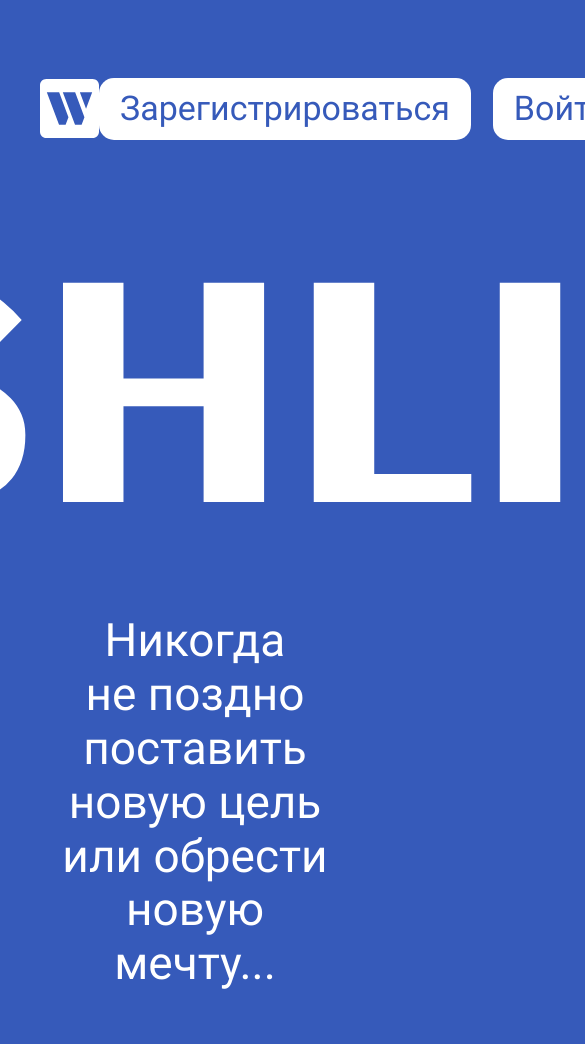
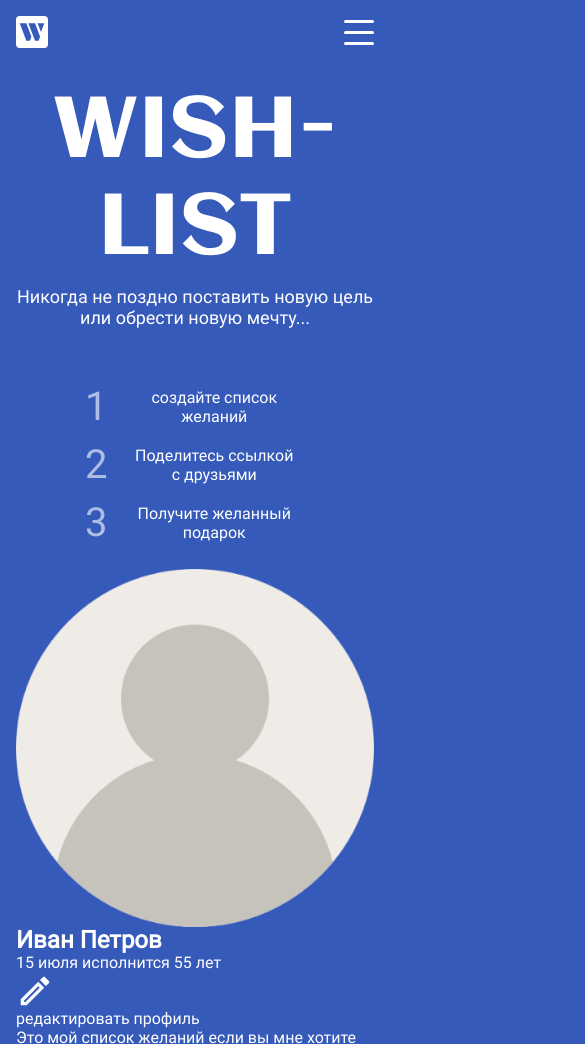
Before and after one commit to Bisquitman/wishlist, a plain HTML site: page index.html in a window 390 px wide. Shown: the top 1044 px of the page, 585 px wide, since content can reach past the window. Drawn offline with Linux system fonts and the light colour scheme.

Commit message:
adaptive main section

```diff
--- a/css/burger.css
+++ b/css/burger.css
@@ -2,4 +2,53 @@
   display: none;
 }
 
-.burger__line {}
+/* Adaptive */
+@media (max-width: 768px) {
+  .burger {
+    display: block;
+    position: relative;
+    width: 50px;
+    height: 40px;
+  }
+
+  .burger__line,
+  .burger::before,
+  .burger::after {
+    content: '';
+    position: absolute;
+    right: 0;
+    height: 4px;
+    background-color: #fff;
+    width: 100%;
+    border-radius: 10px;
+    transition: all 0.3s ease-in-out;
+  }
+
+  .burger::before {
+    top: 0;
+  }
+
+  .burger::after {
+    bottom: 0;
+  }
+
+  .burger__line {
+    top: calc(50% - 2px);
+  }
+}
+
+@media (max-width: 480px) {
+  .burger {
+    width: 30px;
+    height: 25px;
+  }
+  .burger__line,
+  .burger::before,
+  .burger::after {
+    height: 3px;
+  }
+
+  .burger__line {
+    top: calc(50% - 1.5px);
+  }
+}
--- a/css/header.css
+++ b/css/header.css
@@ -8,8 +8,25 @@
   justify-content: space-between;
 }
 
-.header__logo {}
+.header__nav {
+}
 
-.header__nav {}
+.header__burger {
+}
 
-.header__burger {}
+/* Adaptive */
+@media (max-width: 1024px) {
+  .header {
+    padding: 38px 0;
+  }
+}
+
+@media (max-width: 480px) {
+  .header {
+    padding: 16px 0;
+  }
+
+  .header__logo {
+    width: 32px;
+  }
+}
--- a/css/hero.css
+++ b/css/hero.css
@@ -15,6 +15,7 @@
   font-weight: 400;
   font-size: 312px;
   line-height: 113.461538%; /* 354/312 */
+  text-align: center;
   text-transform: uppercase;
   margin-bottom: 24px;
 }
@@ -33,3 +34,43 @@
 
 .hero__steps {
 }
+
+/* Adaptive */
+@media (max-width: 1700px) {
+  .hero__title {
+    font-size: 150px;
+  }
+}
+
+@media (max-width: 1024px) {
+  .hero__description {
+    font-size: 36px;
+    max-width: 770px;
+    margin-bottom: 32px;
+  }
+}
+
+@media (max-width: 768px) {
+  .hero__title {
+    font-size: 118px;
+  }
+
+  .hero__description {
+    font-size: 26px;
+    max-width: 590px;
+    margin-bottom: 100px;
+  }
+}
+
+@media (max-width: 480px) {
+  .hero__title {
+    font-size: 86px;
+    margin-bottom: 8px;
+  }
+
+  .hero__description {
+    font-size: 18px;
+    max-width: 100%;
+    margin-bottom: 54px;
+  }
+}
--- a/css/nav.css
+++ b/css/nav.css
@@ -10,3 +10,10 @@
 .nav__btn:last-child {
   margin-right: 0;
 }
+
+/* Adaptive */
+@media (max-width: 768px) {
+  .nav {
+    display: none;
+  }
+}
--- a/css/steps.css
+++ b/css/steps.css
@@ -20,3 +20,31 @@
   font-size: 92px;
   margin-right: 16px;
 }
+
+/* Adaptive */
+@media (max-width: 768px) {
+  .steps {
+    gap: 25px;
+  }
+
+  .steps__item {
+    font-size: 16px;
+  }
+}
+
+@media (max-width: 480px) {
+  .steps {
+    flex-direction: column;
+    gap: 8px;
+    max-width: 220px;
+  }
+
+  .steps__item {
+    flex-basis: 50px;
+    text-align: center;
+  }
+
+  .steps__item::before {
+    font-size: 40px;
+  }
+}
--- a/css/style.css
+++ b/css/style.css
@@ -97,3 +97,26 @@ fieldset {
   background-color: #365aba;
   border-color: #fff;
 }
+
+/* Adaptive */
+@media (max-width: 1024px) {
+  .container {
+    padding: 0 22px;
+  }
+
+  .btn {
+    font-size: 24px;
+  }
+}
+
+@media (max-width: 768px) {
+  .container {
+    padding: 0 34px;
+  }
+}
+
+@media (max-width: 480px) {
+  .container {
+    padding: 0 16px;
+  }
+}
--- a/index.html
+++ b/index.html
@@ -31,7 +31,7 @@
         <button class="nav__btn btn">Войти</button>
       </nav>
 
-      <button class="header__burger burger">
+      <button class="header__burger burger" type="button" title="Мобильное меню">
         <span class="burger__line"></span>
       </button>
     </div>
@@ -40,7 +40,7 @@
   <main class="app" id="app">
     <section class="hero">
       <div class="container hero__container">
-        <h1 class="hero__title">WishList</h1>
+        <h1 class="hero__title">Wish&shy;List</h1>
         <div class="hero__description">Никогда не&nbsp;поздно поставить новую цель или обрести новую мечту...</div>
         <ol class="hero__steps steps">
           <li class="steps__item">создайте список желаний</li>
```
